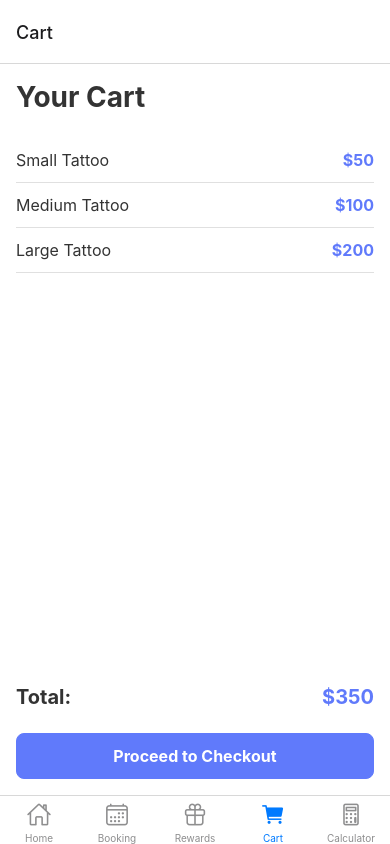
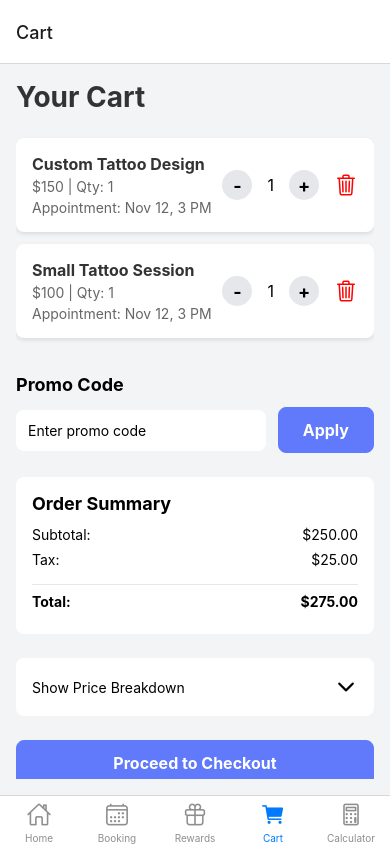
Before and after one commit to minaehab1/TattooApp-RN, a React Native app: screen /Cart in a window 390 px wide. Built offline with nearby package versions, Linux system fonts and the light colour scheme.

Commit message:
booking looks good

```diff
--- a/src/screens/BookingScreen.tsx
+++ b/src/screens/BookingScreen.tsx
@@ -1,127 +1,275 @@
-import React from 'react';
-import { View, Text, ScrollView, TouchableOpacity, StyleSheet } from 'react-native';
+import React, { useState } from 'react';
+import { View, Text, StyleSheet, ScrollView, TouchableOpacity, TextInput } from 'react-native';
+import { SafeAreaView } from 'react-native-safe-area-context';
+import { Calendar } from 'react-native-calendars';
 import { Ionicons } from '@expo/vector-icons';
+import Button from '../components/Button';
 
-const BookingScreen: React.FC = () => {
-  return (
-    <ScrollView style={styles.container}>
-      <Text style={styles.title}>Book a Tattoo</Text>
+const artists = ['JD', 'Sarah', 'Mike'];
+const timeSlots = ['10:00 AM', '11:00 AM', '1:00 PM', '2:00 PM', '3:00 PM', '4:00 PM'];
+const tattooSizes = ['Small', 'Medium', 'Large'];
 
+const BookingScreen = () => {
+  const [selectedArtist, setSelectedArtist] = useState('');
+  const [selectedDate, setSelectedDate] = useState('');
+  const [selectedTime, setSelectedTime] = useState('');
+  const [showTimeDropdown, setShowTimeDropdown] = useState(false);
+  const [selectedSize, setSelectedSize] = useState('');
+  const [tattooDescription, setTattooDescription] = useState('');
+
+  const renderArtistSelection = () => (
     <View style={styles.section}>
-        <Text style={styles.sectionTitle}>Upcoming Appointments</Text>
-        <View style={styles.appointmentCard}>
-          <Ionicons name="calendar" size={24} color="#607AFB" style={styles.icon} />
-          <View style={styles.appointmentInfo}>
-            <Text style={styles.appointmentTitle}>Consultation</Text>
-            <Text style={styles.appointmentDate}>March 15, 2024 - 2:00 PM</Text>
-          </View>
-          <TouchableOpacity style={styles.detailsButton}>
-            <Text style={styles.detailsButtonText}>Details</Text>
+      <Text style={styles.sectionTitle}>Select Artist</Text>
+      <View style={styles.artistList}>
+        {artists.map((artist) => (
+          <TouchableOpacity
+            key={artist}
+            style={[
+              styles.artistItem,
+              selectedArtist === artist && styles.selectedItem
+            ]}
+            onPress={() => setSelectedArtist(artist)}
+          >
+            <Text style={[
+              styles.artistName,
+              selectedArtist === artist && styles.selectedItemText
+            ]}>{artist}</Text>
           </TouchableOpacity>
+        ))}
       </View>
     </View>
+  );
 
+  const renderDateSelection = () => (
     <View style={styles.section}>
-        <Text style={styles.sectionTitle}>Book New Appointment</Text>
-        <TouchableOpacity style={styles.bookingOption}>
-          <Ionicons name="create" size={24} color="#607AFB" style={styles.icon} />
-          <View style={styles.bookingOptionInfo}>
-            <Text style={styles.bookingOptionTitle}>New Tattoo</Text>
-            <Text style={styles.bookingOptionDescription}>Book a session for a new tattoo</Text>
+      <Text style={styles.sectionTitle}>Select Date</Text>
+      <Calendar
+        onDayPress={(day) => setSelectedDate(day.dateString)}
+        markedDates={{
+          [selectedDate]: { selected: true, selectedColor: '#607AFB' }
+        }}
+        theme={{
+          backgroundColor: '#ffffff',
+          calendarBackground: '#ffffff',
+          textSectionTitleColor: '#b6c1cd',
+          selectedDayBackgroundColor: '#607AFB',
+          selectedDayTextColor: '#ffffff',
+          todayTextColor: '#607AFB',
+          dayTextColor: '#2d4150',
+          textDisabledColor: '#d9e1e8',
+          dotColor: '#607AFB',
+          selectedDotColor: '#ffffff',
+          arrowColor: '#607AFB',
+          monthTextColor: '#2d4150',
+          indicatorColor: '#607AFB',
+          textDayFontWeight: '300',
+          textMonthFontWeight: 'bold',
+          textDayHeaderFontWeight: '300',
+          textDayFontSize: 16,
+          textMonthFontSize: 16,
+          textDayHeaderFontSize: 16
+        }}
+      />
     </View>
-          <Ionicons name="chevron-forward" size={24} color="#a0aec0" />
+  );
+
+  const renderTimeSelection = () => (
+    <View style={styles.section}>
+      <Text style={styles.sectionTitle}>Select Time</Text>
+      <TouchableOpacity
+        style={styles.dropdown}
+        onPress={() => setShowTimeDropdown(!showTimeDropdown)}
+      >
+        <Text>{selectedTime || 'Choose a time slot'}</Text>
+        <Ionicons name={showTimeDropdown ? "chevron-up" : "chevron-down"} size={24} color="#000" />
       </TouchableOpacity>
-        <TouchableOpacity style={styles.bookingOption}>
-          <Ionicons name="color-palette" size={24} color="#607AFB" style={styles.icon} />
-          <View style={styles.bookingOptionInfo}>
-            <Text style={styles.bookingOptionTitle}>Touch-up</Text>
-            <Text style={styles.bookingOptionDescription}>Schedule a touch-up for existing tattoo</Text>
+      {showTimeDropdown && (
+        <View style={styles.dropdownContent}>
+          {timeSlots.map((time) => (
+            <TouchableOpacity
+              key={time}
+              style={styles.timeSlotItem}
+              onPress={() => {
+                setSelectedTime(time);
+                setShowTimeDropdown(false);
+              }}
+            >
+              <Text style={styles.timeSlotText}>{time}</Text>
+            </TouchableOpacity>
+          ))}
         </View>
-          <Ionicons name="chevron-forward" size={24} color="#a0aec0" />
+      )}
+    </View>
+  );
+
+  const renderTattooDetails = () => (
+    <View style={styles.section}>
+      <Text style={styles.sectionTitle}>Tattoo Details</Text>
+      <View style={styles.sizeList}>
+        {tattooSizes.map((size) => (
+          <TouchableOpacity
+            key={size}
+            style={[
+              styles.sizeItem,
+              selectedSize === size && styles.selectedItem
+            ]}
+            onPress={() => setSelectedSize(size)}
+          >
+            <Text style={[
+              styles.sizeText,
+              selectedSize === size && styles.selectedItemText
+            ]}>{size}</Text>
           </TouchableOpacity>
+        ))}
       </View>
+    </View>
+  );
+
+  const renderTattooDescription = () => (
+    <View style={styles.section}>
+      <Text style={styles.sectionTitle}>Tattoo Description</Text>
+      <TextInput
+        style={styles.descriptionInput}
+        multiline
+        numberOfLines={4}
+        placeholder="Describe your tattoo idea..."
+        value={tattooDescription}
+        onChangeText={setTattooDescription}
+      />
+    </View>
+  );
+
+  return (
+    <SafeAreaView style={styles.container}>
+      <ScrollView>
+        <Text style={styles.title}>Book Your Tattoo Appointment</Text>
+        {renderArtistSelection()}
+        {renderDateSelection()}
+        {renderTimeSelection()}
+        {renderTattooDetails()}
+        {renderTattooDescription()}
+        <View style={styles.buttonContainer}>
+          <Button
+            title="Book Appointment"
+            onPress={() => console.log('Booking appointment')}
+          />
+        </View>
+        <Text style={styles.disclaimer}>
+          ⚠️ Please arrive 15 minutes before your scheduled appointment time.
+        </Text>
       </ScrollView>
+    </SafeAreaView>
   );
 };
 
 const styles = StyleSheet.create({
   container: {
     flex: 1,
-    backgroundColor: 'white',
-    padding: 16,
+    backgroundColor: '#F3F4F6',
   },
   title: {
-    fontSize: 28,
+    fontSize: 24,
     fontWeight: 'bold',
-    marginBottom: 24,
+    marginBottom: 20,
+    textAlign: 'center',
     color: '#333',
   },
   section: {
-    marginBottom: 24,
+    backgroundColor: '#FFFFFF',
+    borderRadius: 8,
+    padding: 16,
+    marginBottom: 16,
+    marginHorizontal: 16,
   },
   sectionTitle: {
-    fontSize: 20,
+    fontSize: 18,
     fontWeight: 'bold',
-    marginBottom: 16,
-    color: '#444',
+    marginBottom: 12,
+    color: '#333',
   },
-  appointmentCard: {
+  artistList: {
     flexDirection: 'row',
+    justifyContent: 'space-between',
+  },
+  artistItem: {
+    flex: 1,
     alignItems: 'center',
-    backgroundColor: '#f0f0f0',
-    borderRadius: 12,
-    padding: 16,
+    paddingVertical: 8,
+    backgroundColor: '#E5E7EB',
+    borderRadius: 8,
+    marginHorizontal: 4,
+  },
+  artistName: {
+    fontSize: 16,
+    color: '#333',
+  },
+  dropdown: {
+    flexDirection: 'row',
+    justifyContent: 'space-between',
+    alignItems: 'center',
+    borderWidth: 1,
+    borderColor: '#D1D5DB',
+    borderRadius: 4,
+    padding: 12,
+    marginBottom: 8,
+  },
+  dropdownContent: {
+    borderWidth: 1,
+    borderColor: '#D1D5DB',
+    borderRadius: 4,
+    marginTop: 4,
+  },
+  timeSlotItem: {
+    paddingVertical: 12,
+    paddingHorizontal: 16,
+    borderBottomWidth: 1,
+    borderBottomColor: '#D1D5DB',
+  },
+  timeSlotText: {
+    fontSize: 16,
+    color: '#333',
+  },
+  sizeList: {
+    flexDirection: 'row',
+    justifyContent: 'space-between',
+  },
+  sizeItem: {
+    flex: 1,
+    alignItems: 'center',
+    paddingVertical: 8,
+    backgroundColor: '#E5E7EB',
+    borderRadius: 20,
+    marginHorizontal: 4,
+  },
+  sizeText: {
+    fontSize: 16,
+    color: '#333',
+  },
+  selectedItem: {
+    backgroundColor: '#607AFB',
+  },
+  selectedItemText: {
+    color: '#FFFFFF',
+  },
+  buttonContainer: {
+    marginHorizontal: 16,
     marginBottom: 16,
   },
-  icon: {
-    marginRight: 16,
+  disclaimer: {
+    textAlign: 'center',
+    color: '#666',
+    marginTop: 24,
+    marginBottom: 24,
+    marginHorizontal: 16,
   },
-  appointmentInfo: {
-    flex: 1,
-  },
-  appointmentTitle: {
-    fontSize: 18,
-    fontWeight: 'bold',
-    color: '#333',
-  },
-  appointmentDate: {
-    fontSize: 14,
-    color: '#666',
-  },
-  detailsButton: {
-    backgroundColor: '#607AFB',
-    paddingHorizontal: 12,
-    paddingVertical: 6,
-    borderRadius: 16,
-  },
-  detailsButtonText: {
-    color: 'white',
-    fontWeight: 'bold',
-  },
-  bookingOption: {
-    flexDirection: 'row',
-    alignItems: 'center',
-    backgroundColor: 'white',
-    borderRadius: 12,
-    padding: 16,
-    marginBottom: 16,
-    shadowColor: '#000',
-    shadowOffset: { width: 0, height: 2 },
-    shadowOpacity: 0.1,
-    shadowRadius: 4,
-    elevation: 3,
-  },
-  bookingOptionInfo: {
-    flex: 1,
-  },
-  bookingOptionTitle: {
-    fontSize: 18,
-    fontWeight: 'bold',
-    color: '#333',
-  },
-  bookingOptionDescription: {
-    fontSize: 14,
-    color: '#666',
+  descriptionInput: {
+    backgroundColor: '#FFFFFF',
+    borderWidth: 1,
+    borderColor: '#D1D5DB',
+    borderRadius: 8,
+    padding: 12,
+    minHeight: 100,
+    textAlignVertical: 'top',
   },
 });
 
--- a/src/screens/CartScreen.tsx
+++ b/src/screens/CartScreen.tsx
@@ -1,51 +1,128 @@
-import React from 'react';
-import { View, Text, StyleSheet, FlatList } from 'react-native';
+import React, { useState } from 'react';
+import { View, Text, StyleSheet, ScrollView, TouchableOpacity, TextInput } from 'react-native';
 import { SafeAreaView } from 'react-native-safe-area-context';
+import { Ionicons } from '@expo/vector-icons';
 import Button from '../components/Button';
 
 interface CartItem {
   id: string;
   name: string;
   price: number;
+  quantity: number;
+  appointment: string;
 }
 
-// Mock data for cart items
-const cartItems: CartItem[] = [
-  { id: '1', name: 'Small Tattoo', price: 50 },
-  { id: '2', name: 'Medium Tattoo', price: 100 },
-  { id: '3', name: 'Large Tattoo', price: 200 },
-];
+const CartScreen = () => {
+  const [cartItems, setCartItems] = useState<CartItem[]>([
+    { id: '1', name: 'Custom Tattoo Design', price: 150, quantity: 1, appointment: 'Nov 12, 3 PM' },
+    { id: '2', name: 'Small Tattoo Session', price: 100, quantity: 1, appointment: 'Nov 12, 3 PM' },
+  ]);
+  const [showBreakdown, setShowBreakdown] = useState(false);
 
-const CartScreen = () => {
-  const totalPrice = cartItems.reduce((sum, item) => sum + item.price, 0);
+  const subtotal = cartItems.reduce((sum, item) => sum + item.price * item.quantity, 0);
+  const tax = subtotal * 0.1; // Assuming 10% tax
+  const total = subtotal + tax;
 
-  const renderItem = ({ item }: { item: CartItem }) => (
-    <View style={styles.cartItem}>
+  const updateQuantity = (id: string, change: number) => {
+    setCartItems(items =>
+      items.map(item =>
+        item.id === id ? { ...item, quantity: Math.max(0, item.quantity + change) } : item
+      ).filter(item => item.quantity > 0)
+    );
+  };
+
+  const removeItem = (id: string) => {
+    setCartItems(items => items.filter(item => item.id !== id));
+  };
+
+  const renderCartItem = (item: CartItem) => (
+    <View key={item.id} style={styles.cartItem}>
+      <View style={styles.itemDetails}>
         <Text style={styles.itemName}>{item.name}</Text>
-      <Text style={styles.itemPrice}>${item.price}</Text>
+        <Text style={styles.itemPrice}>${item.price} | Qty: {item.quantity}</Text>
+        <Text style={styles.itemAppointment}>Appointment: {item.appointment}</Text>
+      </View>
+      <View style={styles.itemActions}>
+        <TouchableOpacity onPress={() => updateQuantity(item.id, -1)} style={styles.quantityButton}>
+          <Text style={styles.quantityButtonText}>-</Text>
+        </TouchableOpacity>
+        <Text style={styles.quantityText}>{item.quantity}</Text>
+        <TouchableOpacity onPress={() => updateQuantity(item.id, 1)} style={styles.quantityButton}>
+          <Text style={styles.quantityButtonText}>+</Text>
+        </TouchableOpacity>
+        <TouchableOpacity onPress={() => removeItem(item.id)} style={styles.removeButton}>
+          <Ionicons name="trash-outline" size={24} color="#FF0000" />
+        </TouchableOpacity>
+      </View>
     </View>
   );
 
   return (
     <SafeAreaView style={styles.container}>
+      <ScrollView>
         <Text style={styles.title}>Your Cart</Text>
 
-      <FlatList
-        data={cartItems}
-        renderItem={renderItem}
-        keyExtractor={item => item.id}
-        style={styles.list}
+        <View style={styles.cartItems}>
+          {cartItems.map(renderCartItem)}
+        </View>
+
+        <View style={styles.promoCodeSection}>
+          <Text style={styles.sectionTitle}>Promo Code</Text>
+          <View style={styles.promoCodeInput}>
+            <TextInput
+              style={styles.input}
+              placeholder="Enter promo code"
             />
+            <Button title="Apply" onPress={() => {}} />
+          </View>
+        </View>
 
-      <View style={styles.totalContainer}>
+        <View style={styles.orderSummary}>
+          <Text style={styles.sectionTitle}>Order Summary</Text>
+          <View style={styles.summaryRow}>
+            <Text>Subtotal:</Text>
+            <Text>${subtotal.toFixed(2)}</Text>
+          </View>
+          <View style={styles.summaryRow}>
+            <Text>Tax:</Text>
+            <Text>${tax.toFixed(2)}</Text>
+          </View>
+          <View style={[styles.summaryRow, styles.totalRow]}>
             <Text style={styles.totalText}>Total:</Text>
-        <Text style={styles.totalPrice}>${totalPrice}</Text>
+            <Text style={styles.totalText}>${total.toFixed(2)}</Text>
           </View>
+        </View>
+
+        <TouchableOpacity
+          style={styles.showPriceBreakdown}
+          onPress={() => setShowBreakdown(!showBreakdown)}
+        >
+          <Text>Show Price Breakdown</Text>
+          <Ionicons name={showBreakdown ? "chevron-up" : "chevron-down"} size={24} color="#000" />
+        </TouchableOpacity>
+
+        {showBreakdown && (
+          <View style={styles.breakdownDetails}>
+            <View style={styles.summaryRow}>
+              <Text>Total Hours:</Text>
+              <Text>5</Text>
+            </View>
+            <View style={styles.summaryRow}>
+              <Text>Rate per Hour:</Text>
+              <Text>$100</Text>
+            </View>
+          </View>
+        )}
 
         <Button
           title="Proceed to Checkout"
           onPress={() => console.log('Proceed to checkout')}
         />
+
+        <Text style={styles.disclaimer}>
+          ⚠️ Final pricing is provided after consulting with the artist for accuracy.
+        </Text>
+      </ScrollView>
     </SafeAreaView>
   );
 };
@@ -53,7 +130,7 @@ const CartScreen = () => {
 const styles = StyleSheet.create({
   container: {
     flex: 1,
-    backgroundColor: 'white',
+    backgroundColor: '#F3F4F6',
     padding: 16,
   },
   title: {
@@ -62,41 +139,124 @@ const styles = StyleSheet.create({
     marginBottom: 24,
     color: '#333',
   },
-  list: {
-    flex: 1,
+  cartItems: {
+    marginBottom: 24,
   },
   cartItem: {
     flexDirection: 'row',
     justifyContent: 'space-between',
     alignItems: 'center',
-    paddingVertical: 12,
-    borderBottomWidth: 1,
-    borderBottomColor: '#e0e0e0',
+    backgroundColor: '#FFFFFF',
+    borderRadius: 8,
+    padding: 16,
+    marginBottom: 12,
+    shadowColor: '#000',
+    shadowOffset: { width: 0, height: 2 },
+    shadowOpacity: 0.1,
+    shadowRadius: 4,
+    elevation: 3,
+  },
+  itemDetails: {
+    flex: 1,
   },
   itemName: {
     fontSize: 16,
+    fontWeight: 'bold',
     color: '#333',
   },
   itemPrice: {
+    fontSize: 14,
+    color: '#666',
+    marginTop: 4,
+  },
+  itemAppointment: {
+    fontSize: 14,
+    color: '#666',
+    marginTop: 4,
+  },
+  itemActions: {
+    flexDirection: 'row',
+    alignItems: 'center',
+  },
+  quantityButton: {
+    backgroundColor: '#E5E7EB',
+    borderRadius: 20,
+    width: 30,
+    height: 30,
+    justifyContent: 'center',
+    alignItems: 'center',
+    marginHorizontal: 5,
+  },
+  quantityButtonText: {
+    fontSize: 18,
+    fontWeight: 'bold',
+  },
+  quantityText: {
     fontSize: 16,
+    marginHorizontal: 10,
+  },
+  removeButton: {
+    marginLeft: 10,
+  },
+  promoCodeSection: {
+    marginBottom: 24,
+  },
+  sectionTitle: {
+    fontSize: 18,
     fontWeight: 'bold',
-    color: '#607AFB',
+    marginBottom: 12,
   },
-  totalContainer: {
+  promoCodeInput: {
+    flexDirection: 'row',
+    alignItems: 'center',
+  },
+  input: {
+    flex: 1,
+    backgroundColor: '#FFFFFF',
+    borderRadius: 8,
+    padding: 12,
+    marginRight: 12,
+  },
+  orderSummary: {
+    backgroundColor: '#FFFFFF',
+    borderRadius: 8,
+    padding: 16,
+    marginBottom: 24,
+  },
+  summaryRow: {
+    flexDirection: 'row',
+    justifyContent: 'space-between',
+    marginBottom: 8,
+  },
+  totalRow: {
+    borderTopWidth: 1,
+    borderTopColor: '#E5E7EB',
+    paddingTop: 8,
+    marginTop: 8,
+  },
+  totalText: {
+    fontWeight: 'bold',
+  },
+  showPriceBreakdown: {
     flexDirection: 'row',
     justifyContent: 'space-between',
     alignItems: 'center',
-    marginVertical: 24,
+    backgroundColor: '#FFFFFF',
+    borderRadius: 8,
+    padding: 16,
+    marginBottom: 24,
   },
-  totalText: {
-    fontSize: 20,
-    fontWeight: 'bold',
-    color: '#333',
+  breakdownDetails: {
+    backgroundColor: '#FFFFFF',
+    borderRadius: 8,
+    padding: 16,
+    marginBottom: 24,
   },
-  totalPrice: {
-    fontSize: 20,
-    fontWeight: 'bold',
-    color: '#607AFB',
+  disclaimer: {
+    textAlign: 'center',
+    color: '#666',
+    marginTop: 24,
+    marginBottom: 24,
   },
 });
 
```
Lines whose indentation alone changed are shown as unchanged.
